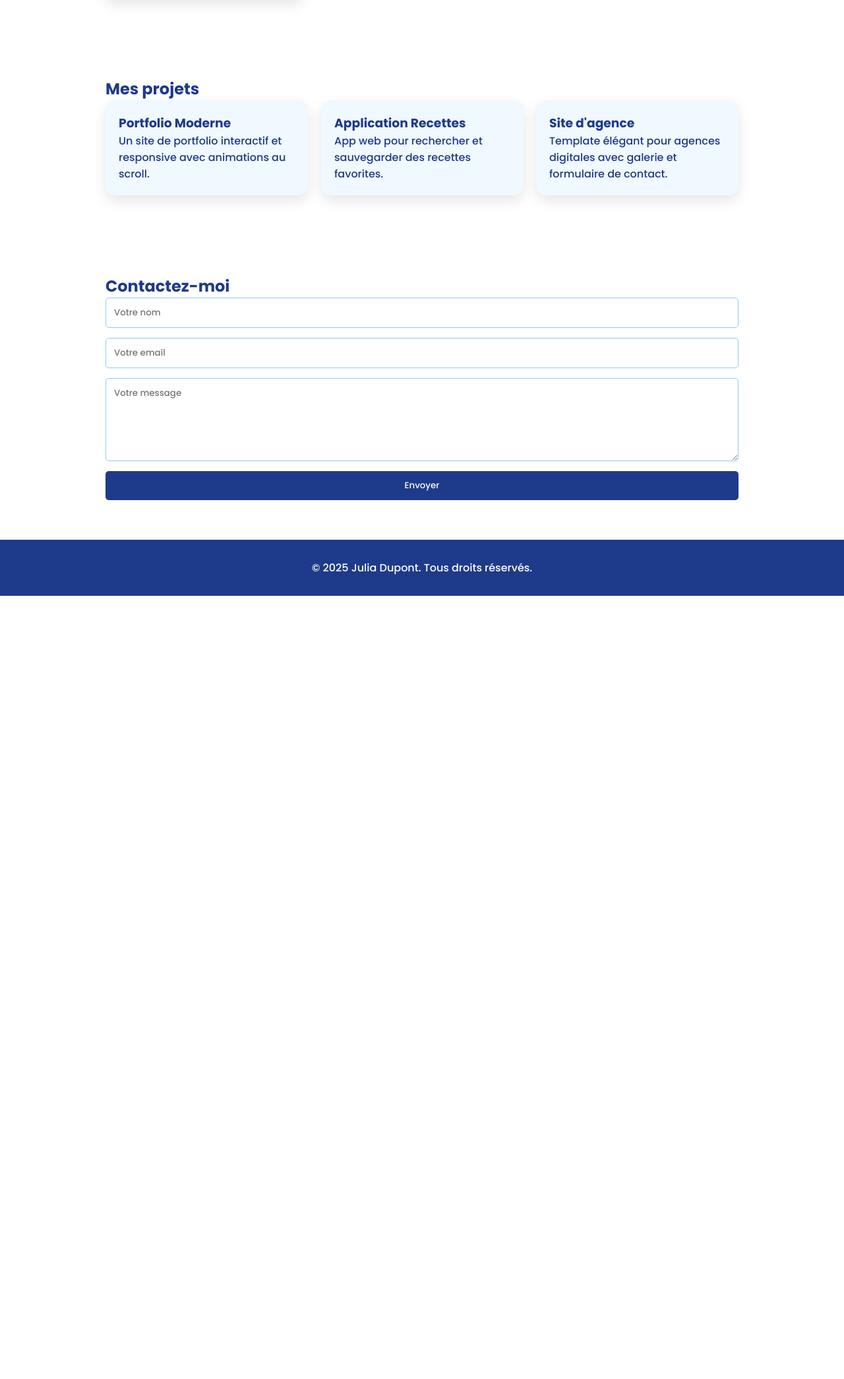
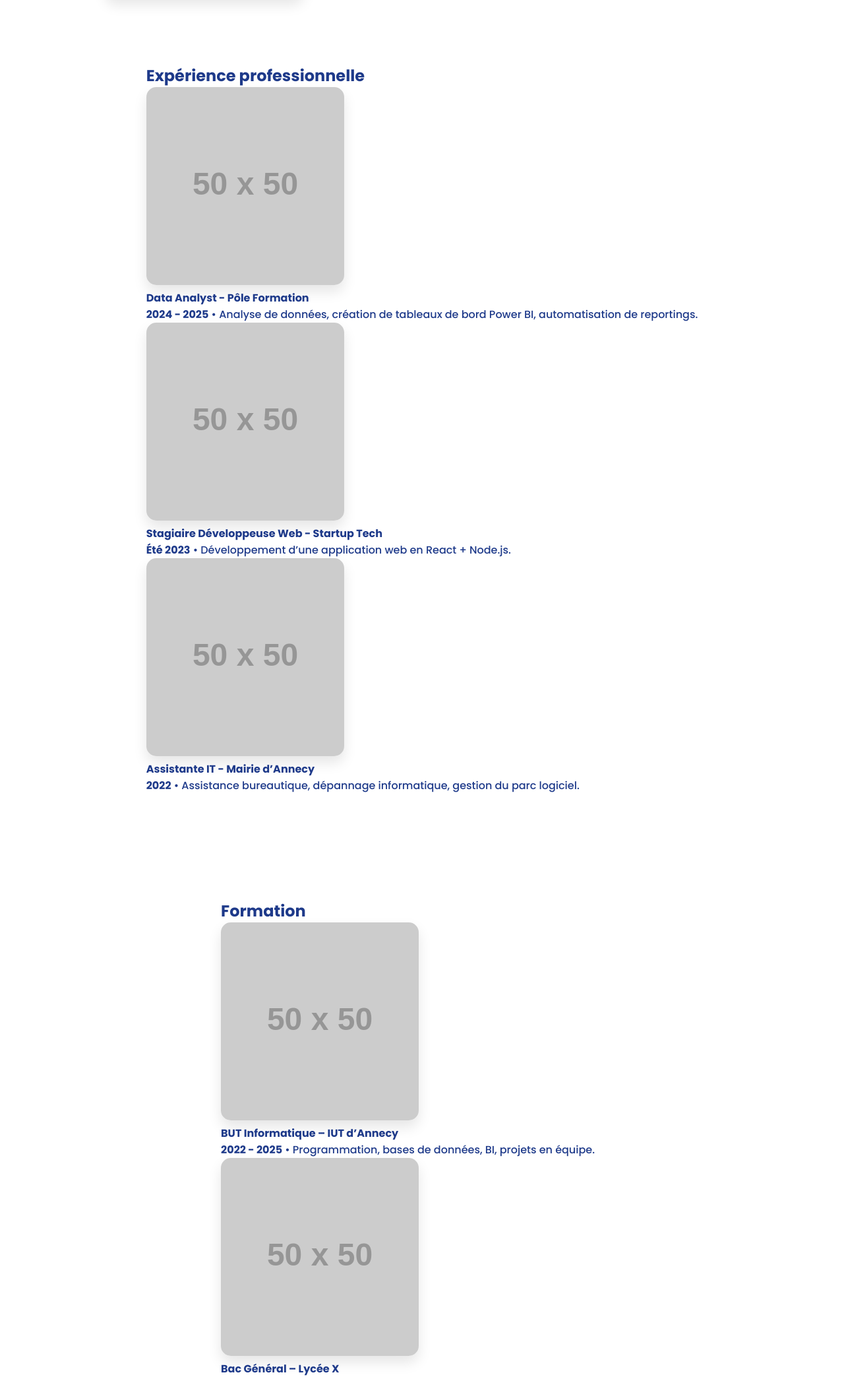
Before and after one commit to mongi-ouerghemmi/github-porfolio, a plain HTML site: page index.html in a window 1280 px wide. Shown: the part 654-2744 px from the top of the page at 66% size. Before the commit the page ends 1557 px from the top, so only its background shows below. Drawn offline with nearby package versions, Linux system fonts and the light colour scheme; placeholder pictures from the web are drawn by us.

Commit message:
Update index.html

```diff
--- a/index.html
+++ b/index.html
@@ -166,8 +166,8 @@
 </head>
 <body>
   <header>
-    <h1>Julia Dupont</h1>
-    <p>Web Designer & Développeuse Front-end</p>
+    <h1>Mongi Ouerghemmi</h1>
+    <p>Data Analyst</p>
   </header>
   <nav>
     <a href="#about">À propos</a>
@@ -180,6 +180,84 @@
       <h2>À propos de moi</h2>
       <p>Je suis passionnée par la création de sites modernes, interactifs et accessibles. J'aide les marques à se démarquer grâce à des interfaces intuitives et élégantes.</p>
     </div>
+    <section id="experience" class="section bg-light">
+        <div class="container">
+          <h2 class="text-center mb-5" data-aos="fade-up">Expérience professionnelle</h2>
+          <div class="timeline">
+
+            <div class="timeline-item" data-aos="fade-right">
+              <div class="timeline-icon">
+                <img src="https://via.placeholder.com/50x50?text=1" alt="Logo Entreprise 1">
+              </div>
+              <div class="timeline-content">
+                <h4>Data Analyst - Pôle Formation</h4>
+                <p><strong>2024 - 2025</strong> • Analyse de données, création de tableaux de bord Power BI, automatisation de reportings.</p>
+              </div>
+            </div>
+
+            <div class="timeline-item" data-aos="fade-left">
+              <div class="timeline-icon">
+                <img src="https://via.placeholder.com/50x50?text=2" alt="Logo Entreprise 2">
+              </div>
+              <div class="timeline-content">
+                <h4>Stagiaire Développeuse Web - Startup Tech</h4>
+                <p><strong>Été 2023</strong> • Développement d’une application web en React + Node.js.</p>
+              </div>
+            </div>
+
+            <div class="timeline-item" data-aos="fade-right">
+              <div class="timeline-icon">
+                <img src="https://via.placeholder.com/50x50?text=3" alt="Logo Entreprise 3">
+              </div>
+              <div class="timeline-content">
+                <h4>Assistante IT - Mairie d’Annecy</h4>
+                <p><strong>2022</strong> • Assistance bureautique, dépannage informatique, gestion du parc logiciel.</p>
+              </div>
+            </div>
+
+          </div>
+        </div>
+      </section>
+
+      <!-- FORMATION -->
+      <section id="formation" class="section">
+        <div class="container">
+          <h2 class="text-center mb-5" data-aos="fade-up">Formation</h2>
+          <div class="timeline">
+
+            <div class="timeline-item" data-aos="fade-left">
+              <div class="timeline-icon">
+                <img src="https://via.placeholder.com/50x50?text=IUT" alt="Logo IUT">
+              </div>
+              <div class="timeline-content">
+                <h4>BUT Informatique – IUT d’Annecy</h4>
+                <p><strong>2022 - 2025</strong> • Programmation, bases de données, BI, projets en équipe.</p>
+              </div>
+            </div>
+
+            <div class="timeline-item" data-aos="fade-right">
+              <div class="timeline-icon">
+                <img src="https://via.placeholder.com/50x50?text=Lycée" alt="Logo Lycée">
+              </div>
+              <div class="timeline-content">
+                <h4>Bac Général – Lycée X</h4>
+                <p><strong>2022</strong> • Spécialités NSI & Mathématiques.</p>
+              </div>
+            </div>
+
+            <div class="timeline-item" data-aos="fade-left">
+              <div class="timeline-icon">
+                <img src="https://via.placeholder.com/50x50?text=Prépa" alt="Logo Prépa">
+              </div>
+              <div class="timeline-content">
+                <h4>Prépa Intégrée – École Y</h4>
+                <p><strong>2021 - 2022</strong> • Introduction à l’algorithmique et à l’architecture des systèmes.</p>
+              </div>
+            </div>
+
+          </div>
+        </div>
+      </section>
   </section>
   <section id="projects">
     <h2 data-aos="fade-up">Mes projets</h2>
@@ -208,7 +286,7 @@
     </form>
   </section>
   <footer>
-    <p>&copy; 2025 Julia Dupont. Tous droits réservés.</p>
+    <p>&copy; 2025 Mongi Ouerghemmi. Tous droits réservés.</p>
   </footer>
   <script src="https://cdnjs.cloudflare.com/ajax/libs/aos/2.3.4/aos.js"></script>
   <script>
```
